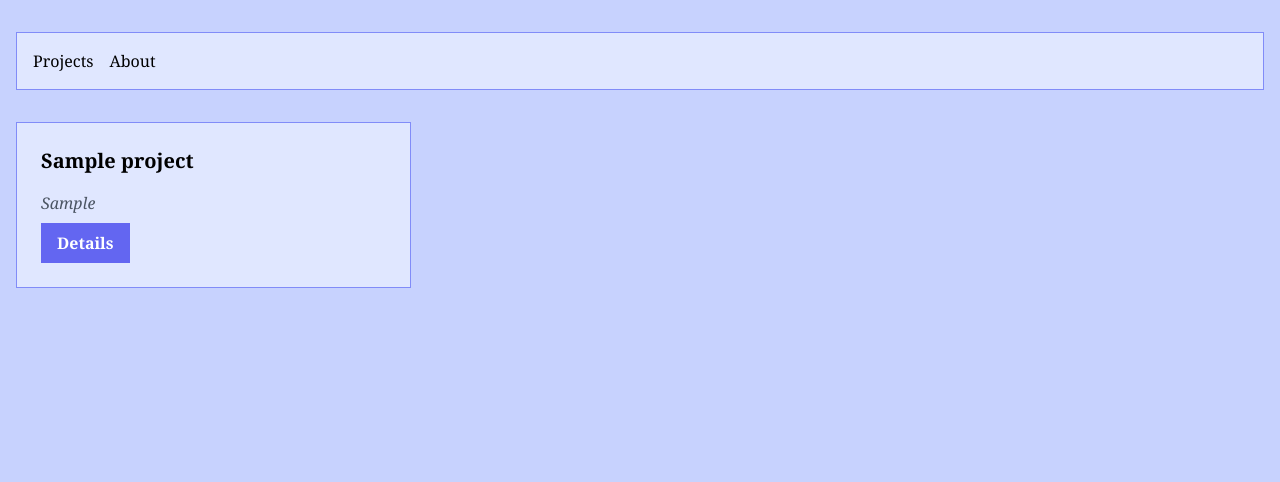
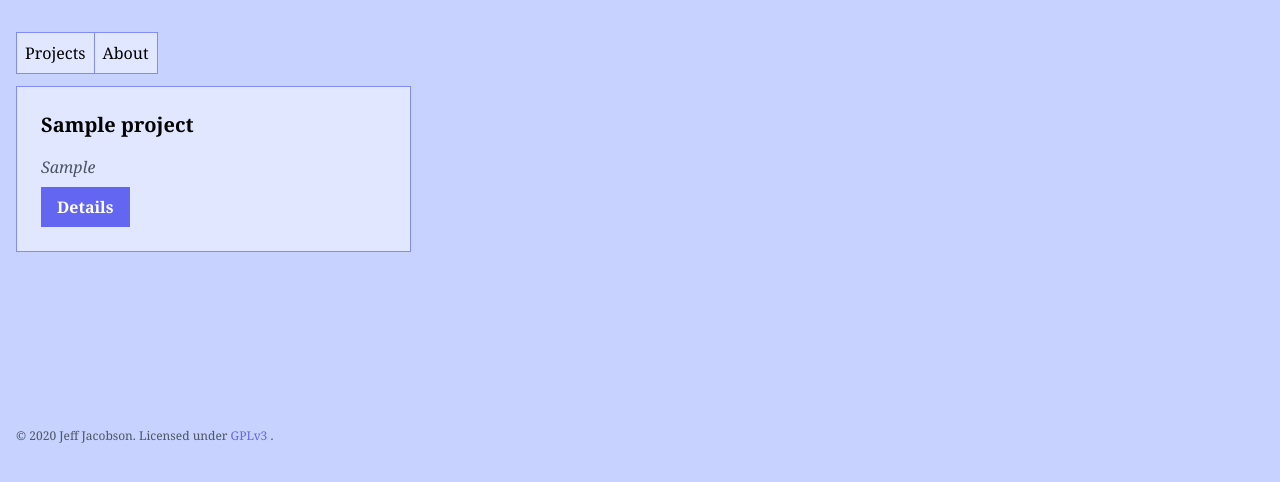
Before and after one commit to jwjacobson/portfolio, a Django app: template portfolio/templates/portfolio/index.html in a window 1280 px wide. Shown: the top 482 px of the page. Run offline with Django 5.2, Linux system fonts and the light colour scheme; tables that the repository leaves empty hold one stand-in row (values such as "Sample post"); the template is opened without the code that fills it: values that come from a table or form of the project are taken from there, most other values are stand-ins (such as "Sample title", 1, 10 or a date in 2020); some libraries are stand-ins or nearby versions.

Commit message:
Update styling

```diff
--- a/portfolio/templates/portfolio/_about.html
+++ b/portfolio/templates/portfolio/_about.html
@@ -1,4 +1,4 @@
-<div class="bg-indigo-100 border border-indigo-400 p-6"></div>
+<div class="bg-indigo-100 border border-indigo-400 p-6">
     <h1 class="text-2xl font-bold text-center">Who made this?</h1>
     <p class="text-gray-600 text-center mt-4">
         Given the existence as uttered forth in the public works of Puncher and
@@ -57,3 +57,4 @@
         alas the stones Cunard
     </p>
 </div>
+</div>
--- a/theme/templates/base.html
+++ b/theme/templates/base.html
@@ -17,7 +17,7 @@
 
 	<body class="bg-indigo-200 font-serif leading-normal tracking-normal">
 		<div class="container mx-auto px-4 py-8">
-			<nav class="bg-gray-800 p-4 bg-indigo-100 border border-indigo-400 mb-8">
+			<!-- <nav class="bg-gray-800 px-3 py-2 bg-indigo-100 border border-indigo-400 mb-8 inline-flex">
 				<div class="container mx-auto flex justify-start items-center space-x-4">
 					<button
 						hx-get="/"
@@ -27,6 +27,7 @@
 					>
 						Projects
 					</button>
+					<div class="w-px h-6 bg-gray-400"></div>
 					<button
 						hx-get="{% url 'about' %}"
 						hx-target="#tab-content"
@@ -36,11 +37,41 @@
 						About
 					</button>
 				</div>
+			</nav> -->
+			<nav class="bg-indigo-100 border border-indigo-400 p-0 inline-flex overflow-hidden mb-3">
+				<div
+					hx-get="/"
+					hx-target="#tab-content"
+					hx-swap="innerHTML"
+					class="flex-1 text-center flex items-center justify-center cursor-pointer hover:bg-indigo-200 p-2"
+				>
+					<span class="text-black">Projects</span>
+				</div>
+
+				<div class="w-px bg-indigo-400"></div>
+
+				<div
+					hx-get="{% url 'about' %}"
+					hx-target="#tab-content"
+					hx-swap="innerHTML"
+					class="flex-1 text-center flex items-center justify-center cursor-pointer hover:bg-indigo-200 p-2"
+				>
+					<span class="text-black">About</span>
+				</div>
 			</nav>
+
 			<div id="tab-content" hx-get="/" hx-swap="innerHTML">
 			{% block content %}
 			{% endblock %}
 			</div>
-		</div>
-	</body>
+		</body>
+		<footer class="bg-indigo-200 mt-44">
+			<p class="text-xs text-gray-600">
+				© {{ current_year }} Jeff Jacobson. Licensed under <a href="https://www.gnu.org/licenses/gpl-3.0.html"
+				class="text-indigo-500" target="_blank" rel="noopener noreferrer">
+				 GPLv3
+			 </a>.
+			</p>
+		</footer>
+	</div>
 </html>
```
